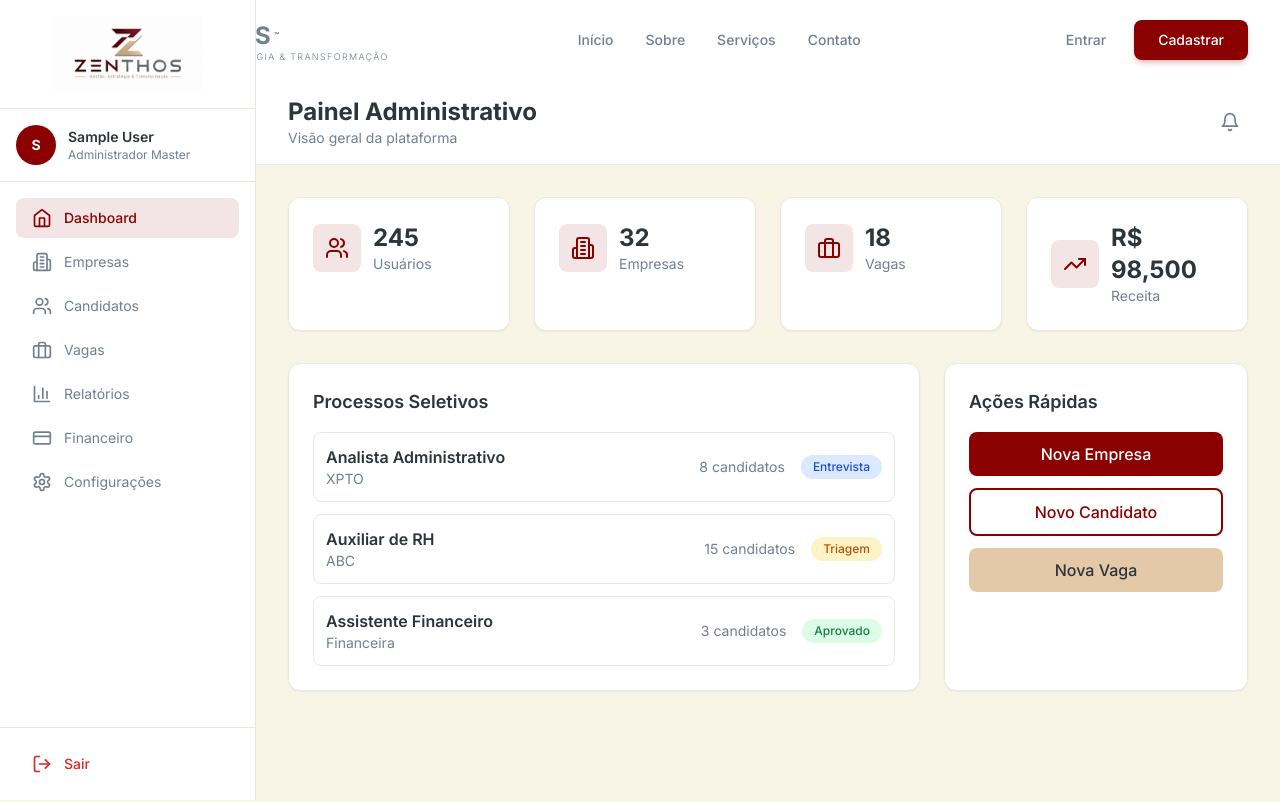
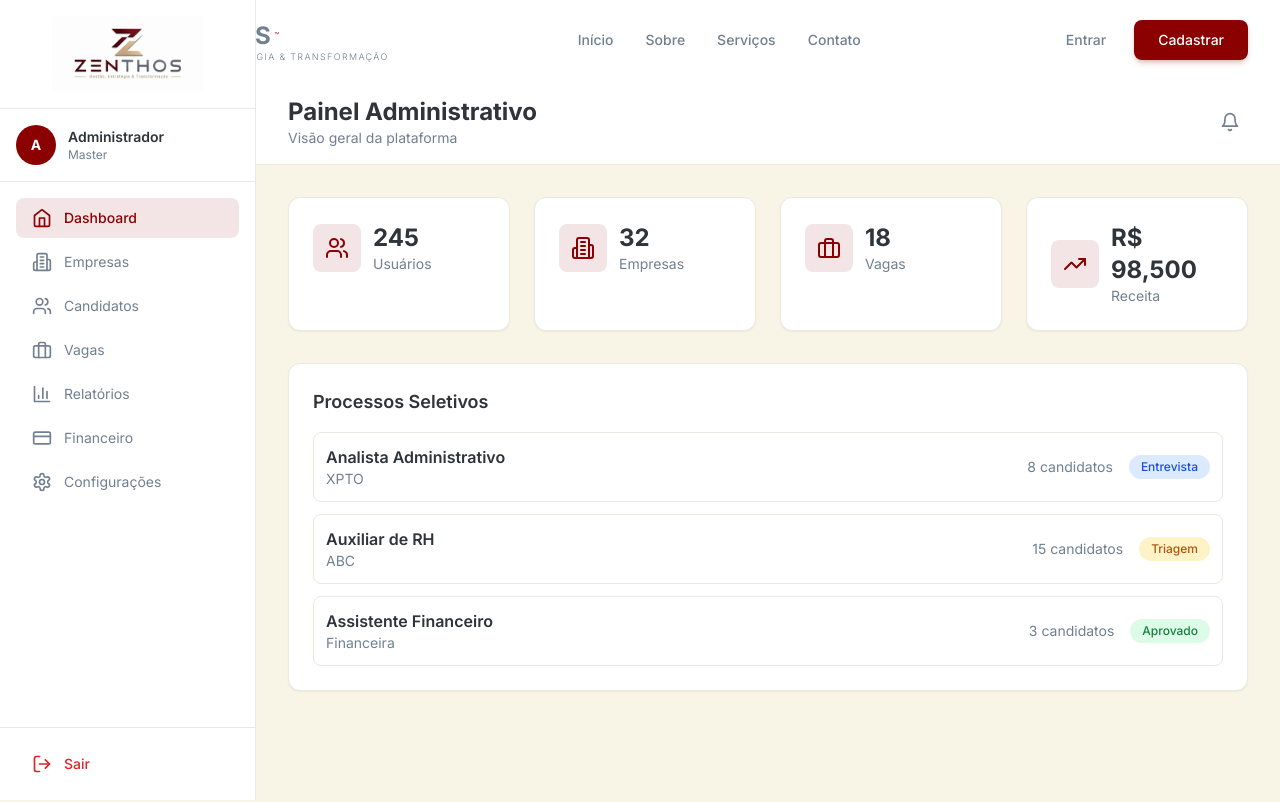
Before and after one commit to trivoroficial/consult_recruit, a Next.js app: page /admin/dashboard in a window 1280 px wide. Shown: the top 802 px of the page. Built offline with nearby package versions, Linux system fonts and the light colour scheme; sample sign-in values are in the browser's storage; a web font is replaced by a local one.

Commit message:
Update page.tsx

```diff
--- a/src/app/(dashboard)/admin/dashboard/page.tsx
+++ b/src/app/(dashboard)/admin/dashboard/page.tsx
@@ -1,25 +1,16 @@
 'use client'
 
-import { useEffect, useState } from 'react'
-import { useRouter } from 'next/navigation'
-import Link from 'next/link'
+import { SidebarAdmin } from '@/components/dashboard/SidebarAdmin'
+import { DashboardFooter } from '@/components/dashboard/DashboardFooter'
 import {
-  Users, Building2, Briefcase, TrendingUp,
-  Settings, UserPlus, Bell, LogOut, Home,
-  FileText, CreditCard, BarChart3
+  Users, Building2, Briefcase, TrendingUp, Bell
 } from 'lucide-react'
 
-// DADOS DE EXEMPLO
 const dadosAdmin = {
   usuarios: 245,
   empresas: 32,
   vagas: 18,
   receita: 98500,
-  atividades: [
-    { id: 1, usuario: 'Empresa XPTO', acao: 'Publicou nova vaga: Analista Administrativo', data: 'Há 5 minutos' },
-    { id: 2, usuario: 'João Silva', acao: 'Se candidatou a vaga de Auxiliar de RH', data: 'Há 15 minutos' },
-    { id: 3, usuario: 'Empresa ABC', acao: 'Contratou 2 novos funcionários', data: 'Há 1 hora' },
-  ],
   processos: [
     { id: 1, vaga: 'Analista Administrativo', empresa: 'XPTO', status: 'Entrevista', candidatos: 8 },
     { id: 2, vaga: 'Auxiliar de RH', empresa: 'ABC', status: 'Triagem', candidatos: 15 },
@@ -34,122 +25,25 @@ const statusColors = {
 }
 
 export default function AdminDashboard() {
-  const router = useRouter()
-  const [loading, setLoading] = useState(true)
-  const [user, setUser] = useState<any>(null)
-
-  useEffect(() => {
-    const userData = localStorage.getItem('zenthos_user')
-    if (!userData) {
-      router.push('/login')
-      return
-    }
-    setUser(JSON.parse(userData))
-    setLoading(false)
-  }, [router])
-
-  const handleLogout = () => {
-    localStorage.removeItem('zenthos_user')
-    document.cookie = 'zenthos_user=; path=/; max-age=0'
-    router.push('/login')
-  }
-
-  if (loading) {
-    return (
-      <div className="min-h-screen flex items-center justify-center bg-[#F8F4E6]">
-        <div className="text-[#8B0000] text-xl">Carregando...</div>
-      </div>
-    )
-  }
-
   return (
     <div className="min-h-screen bg-[#F8F4E6] flex flex-col">
-      {/* ===== SIDEBAR FIXA ===== */}
-      <aside className="w-64 bg-white border-r border-[#E8EAE0] h-screen flex flex-col fixed left-0 top-0 z-50">
-        {/* LOGO 2cm */}
-        <div className="p-4 border-b border-[#E8EAE0] flex justify-center">
-          <img
-            src="/logo.png"
-            alt="ZENTHOS"
-            className="h-[2cm] w-auto object-contain"
-          />
-        </div>
+      <SidebarAdmin />
 
-        {/* PERFIL */}
-        <div className="p-4 border-b border-[#E8EAE0]">
-          <div className="flex items-center gap-3">
-            <div className="w-10 h-10 bg-[#8B0000] rounded-full flex items-center justify-center text-white font-bold text-sm">
-              {user?.name?.charAt(0) || 'A'}
-            </div>
-            <div>
-              <p className="font-semibold text-sm text-[#2D343A]">{user?.name || 'Admin'}</p>
-              <p className="text-xs text-[#708090]">Administrador Master</p>
-            </div>
-          </div>
-        </div>
-
-        {/* MENU */}
-        <nav className="flex-1 p-4 space-y-1 overflow-y-auto">
-          <Link href="/admin/dashboard" className="flex items-center gap-3 px-4 py-2.5 rounded-lg bg-[#8B0000]/10 text-[#8B0000] font-medium">
-            <Home className="h-5 w-5" />
-            <span className="text-sm">Dashboard</span>
-          </Link>
-          <Link href="/admin/empresas" className="flex items-center gap-3 px-4 py-2.5 rounded-lg text-[#708090] hover:bg-[#F8F4E6] transition">
-            <Building2 className="h-5 w-5" />
-            <span className="text-sm">Empresas</span>
-          </Link>
-          <Link href="/admin/candidatos" className="flex items-center gap-3 px-4 py-2.5 rounded-lg text-[#708090] hover:bg-[#F8F4E6] transition">
-            <Users className="h-5 w-5" />
-            <span className="text-sm">Candidatos</span>
-          </Link>
-          <Link href="/admin/vagas" className="flex items-center gap-3 px-4 py-2.5 rounded-lg text-[#708090] hover:bg-[#F8F4E6] transition">
-            <Briefcase className="h-5 w-5" />
-            <span className="text-sm">Vagas</span>
-          </Link>
-          <Link href="/admin/relatorios" className="flex items-center gap-3 px-4 py-2.5 rounded-lg text-[#708090] hover:bg-[#F8F4E6] transition">
-            <BarChart3 className="h-5 w-5" />
-            <span className="text-sm">Relatórios</span>
-          </Link>
-          <Link href="/admin/financeiro" className="flex items-center gap-3 px-4 py-2.5 rounded-lg text-[#708090] hover:bg-[#F8F4E6] transition">
-            <CreditCard className="h-5 w-5" />
-            <span className="text-sm">Financeiro</span>
-          </Link>
-          <Link href="/admin/configuracoes" className="flex items-center gap-3 px-4 py-2.5 rounded-lg text-[#708090] hover:bg-[#F8F4E6] transition">
-            <Settings className="h-5 w-5" />
-            <span className="text-sm">Configurações</span>
-          </Link>
-        </nav>
-
-        {/* SAIR */}
-        <div className="p-4 border-t border-[#E8EAE0]">
-          <button
-            onClick={handleLogout}
-            className="flex items-center gap-3 px-4 py-2.5 text-red-600 hover:bg-red-50 rounded-lg transition w-full"
-          >
-            <LogOut className="h-5 w-5" />
-            <span className="text-sm font-medium">Sair</span>
-          </button>
-        </div>
-      </aside>
-
-      {/* ===== CONTEÚDO PRINCIPAL ===== */}
+      {/* CONTEÚDO */}
       <div className="flex-1 ml-64 flex flex-col min-h-screen">
-        {/* HEADER DO DASHBOARD */}
+        {/* HEADER */}
         <header className="bg-white border-b border-[#E8EAE0] px-8 py-4 flex items-center justify-between">
           <div>
             <h1 className="text-2xl font-bold text-[#2D343A]">Painel Administrativo</h1>
             <p className="text-sm text-[#708090]">Visão geral da plataforma</p>
           </div>
-          <div className="flex items-center gap-3">
           <button className="p-2 rounded-lg hover:bg-[#F8F4E6] transition">
             <Bell className="h-5 w-5 text-[#708090]" />
           </button>
-          </div>
         </header>
 
         {/* CONTEÚDO */}
         <div className="flex-1 p-8">
-          {/* CARDS */}
           <div className="grid grid-cols-1 md:grid-cols-4 gap-6 mb-8">
             <div className="bg-white p-6 rounded-xl shadow-sm border border-[#E8EAE0]">
               <div className="flex items-center gap-3">
@@ -197,9 +91,7 @@ export default function AdminDashboard() {
             </div>
           </div>
 
-          {/* PROCESSOS */}
-          <div className="grid grid-cols-1 lg:grid-cols-3 gap-6">
-            <div className="lg:col-span-2 bg-white p-6 rounded-xl shadow-sm border border-[#E8EAE0]">
+          <div className="bg-white p-6 rounded-xl shadow-sm border border-[#E8EAE0]">
             <h2 className="text-lg font-semibold text-[#2D343A] mb-4">Processos Seletivos</h2>
             <div className="space-y-3">
               {dadosAdmin.processos.map((item) => (
@@ -218,31 +110,9 @@ export default function AdminDashboard() {
               ))}
             </div>
           </div>
-            <div className="bg-white p-6 rounded-xl shadow-sm border border-[#E8EAE0]">
-              <h2 className="text-lg font-semibold text-[#2D343A] mb-4">Ações Rápidas</h2>
-              <div className="space-y-3">
-                <button className="w-full py-2.5 bg-[#8B0000] text-white rounded-lg hover:bg-[#700000] transition font-medium">
-                  Nova Empresa
-                </button>
-                <button className="w-full py-2.5 border-2 border-[#8B0000] text-[#8B0000] rounded-lg hover:bg-[#8B0000] hover:text-white transition font-medium">
-                  Novo Candidato
-                </button>
-                <button className="w-full py-2.5 bg-[#E3C9A8] text-[#2D343A] rounded-lg hover:bg-[#D4B894] transition font-medium">
-                  Nova Vaga
-                </button>
-              </div>
-            </div>
-          </div>
         </div>
 
-        {/* ===== RODAPÉ FIXO ===== */}
-        <footer className="bg-white border-t border-[#E8EAE0] px-8 py-3 text-center text-sm text-[#708090] flex-shrink-0">
-          <span className="font-medium text-[#2D343A]">ZENTHOS</span>
-          <span className="mx-2">•</span>
-          Gestão, Estratégia & Transformação
-          <span className="mx-2">•</span>
-          © {new Date().getFullYear()}
-        </footer>
+        <DashboardFooter />
       </div>
     </div>
   )
```
Lines whose indentation alone changed are shown as unchanged.
